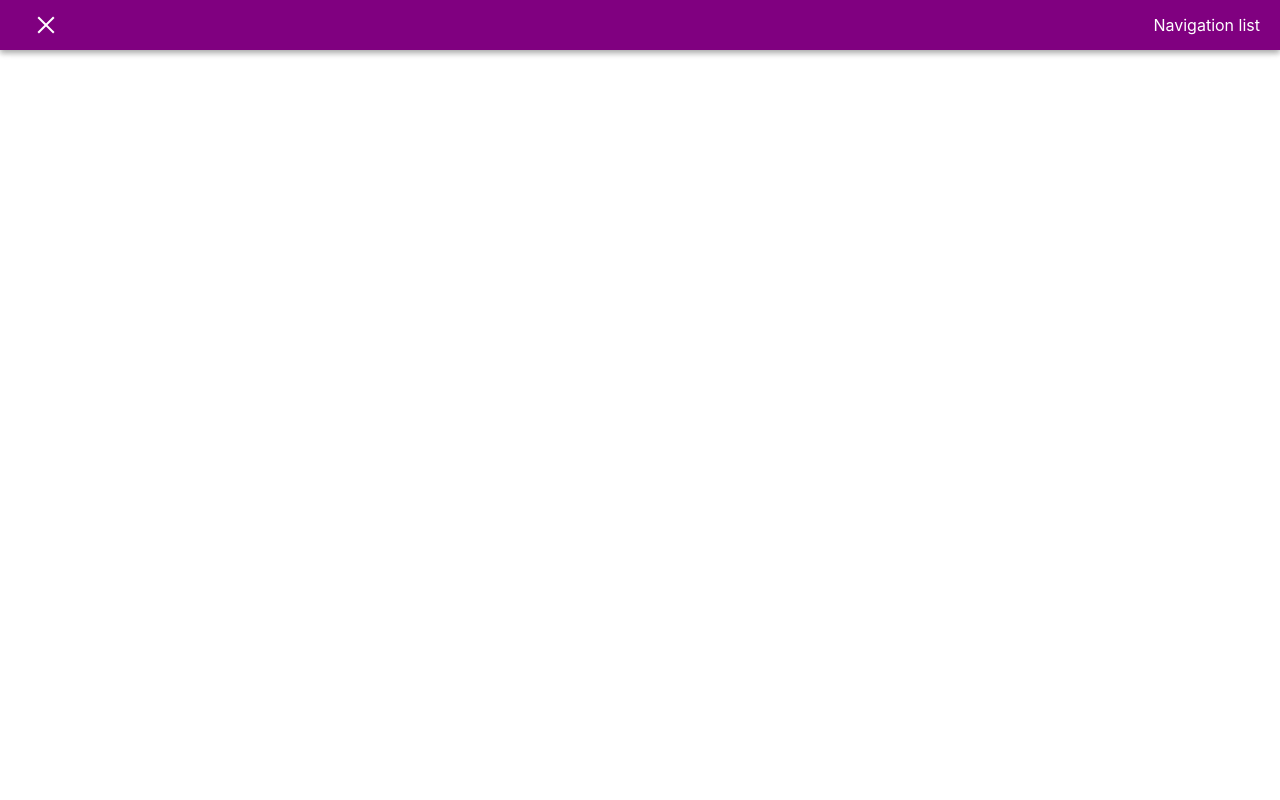
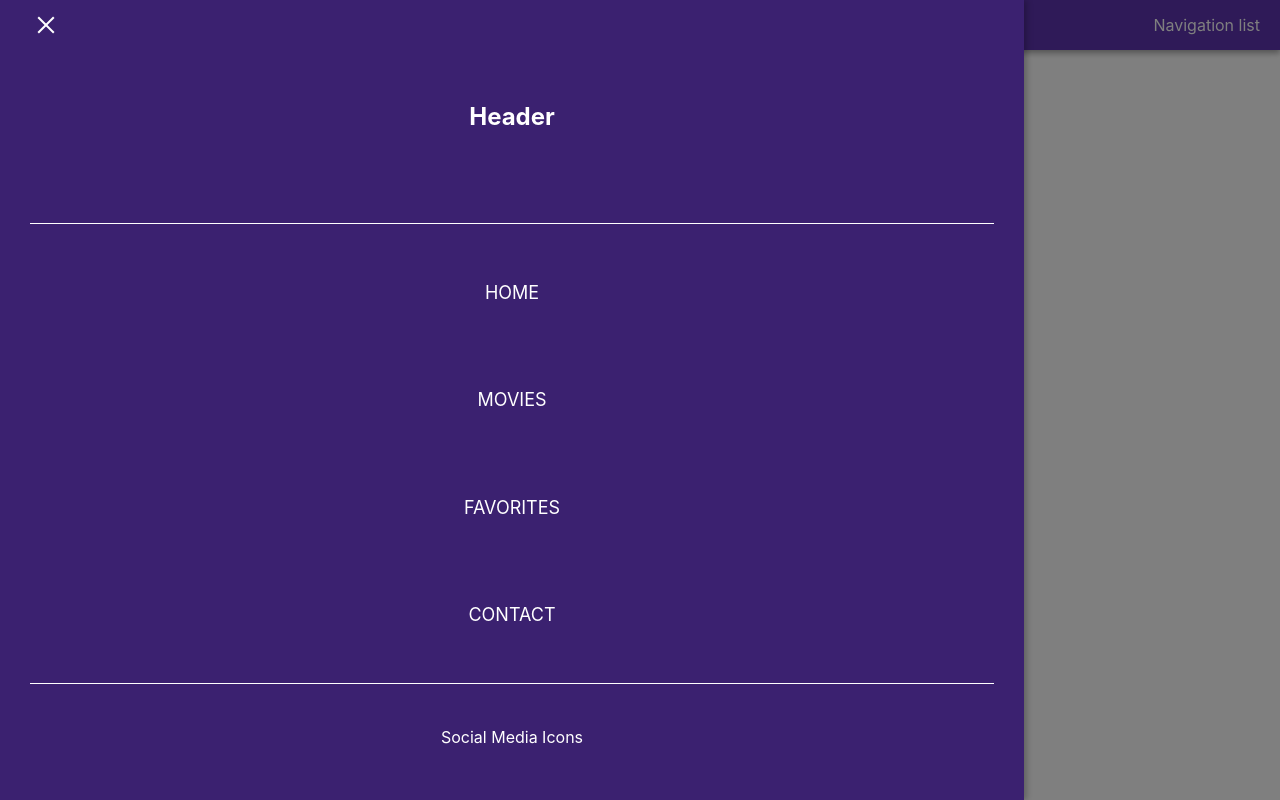
Before and after one commit to Endrjurejwen/movie-app, a React (Create React App) app: page /home in a window 1280 px wide. Both pictures are taken after a click on the button 46 px from the left and 25 px from the top of the page. Built offline with nearby package versions, Linux system fonts and the light colour scheme.

Commit message:
added SideDrawer

```diff
--- a/src/App.css
+++ b/src/App.css
@@ -1,5 +1,7 @@
 *, *::before, *::after {
   box-sizing: border-box;
+  margin: 0;
+  padding: 0;
 }
 
 .App {
--- a/src/components/Navigation/Navigation.js
+++ b/src/components/Navigation/Navigation.js
@@ -3,6 +3,8 @@ import styled from 'styled-components';
 
 import MenuButton from '../../elements/MenuButton';
 import Toggle from '../../utilities/Toggle';
+import SideDrawer from './SideDrawer/SideDrawer';
+import Backdrop from '../../elements/Backdrop';
 
 const navigation = () => (
   <NavContainer>
@@ -10,6 +12,8 @@ const navigation = () => (
       {({ on, toggle }) => (
         <>
           <MenuButton toggleMenu={toggle} open={on} />
+          <SideDrawer open={on} closeMenu={toggle} />
+          {on && <Backdrop close={toggle} />}
         </>
       )}
     </Toggle>
@@ -19,7 +23,7 @@ const navigation = () => (
 
 const NavContainer = styled.div`
   color: #fff;
-  background-color: purple;
+  background-color: #5E35B1;
   width: 100vw;
   height: 50px;
   position: fixed;
--- /dev/null
+++ b/src/components/Navigation/NavigationItems/NavigationItem/NavigationItem.js
@@ -0,0 +1,50 @@
+import React from 'react';
+import styled from 'styled-components';
+import PropTypes from 'prop-types';
+
+const navigationItem = ({ name, path, closeMenu }) => (
+  <NavItem>
+    <Link onClick={closeMenu} href={path}>{name}</Link>
+  </NavItem>
+);
+
+navigationItem.propTypes = {
+  name: PropTypes.string,
+  path: PropTypes.string,
+  closeMenu: PropTypes.func.isRequired,
+};
+
+navigationItem.defaultProps = {
+  name: 'Link',
+  path: '/',
+};
+
+const NavItem = styled.li`
+  background-color: transparent;
+  display: flex;
+  align-items: center;
+  justify-content: center;
+  width: 75%;
+`;
+
+const Link = styled.a`
+  text-transform: uppercase;
+  padding: 20px;
+  font-size: 18px;
+  background-color: transparent;
+  display: block;
+  width: 100%;
+  text-decoration: none;
+  color: #fff;
+  cursor: pointer;
+  height: 100%;
+  transition: color .2s;
+
+  &:hover,
+  &:focus {
+    color: pink;
+  }
+
+`;
+
+export default navigationItem;
--- a/src/components/Navigation/NavigationItems/NavigationItems.js
+++ b/src/components/Navigation/NavigationItems/NavigationItems.js
@@ -1,20 +1,48 @@
 import React from 'react';
 import styled from 'styled-components';
+import PropTypes from 'prop-types';
 
-const navigationItems = () => (
+import NavigationItem from './NavigationItem/NavigationItem';
+
+const NAVIGATION_ITEMS = [
+  { name: 'Home', path: '/' },
+  { name: 'Movies', path: '/' },
+  { name: 'Favorites', path: '/' },
+  { name: 'Contact', path: '/' },
+];
+
+const navigationItems = ({ closeMenu }) => (
   <StyledNav>
-    <ul>
-      <li>item1</li>
-      <li>item2</li>
-      <li>item3</li>
-    </ul>
+    <NavigationList>
+      {NAVIGATION_ITEMS.map(item => (
+        <NavigationItem key={item} name={item.name} closeMenu={closeMenu} />
+      ))}
+    </NavigationList>
   </StyledNav>
 );
 
+navigationItems.propTypes = {
+  closeMenu: PropTypes.func.isRequired,
+};
+
 const StyledNav = styled.nav`
-  background-color: pink;
+  background-color: transparent;
   width: 100%;
   height: 100%;
+  display: flex;
+  align-items: center;
+  justify-content: center;
+`;
+
+const NavigationList = styled.ul`
+  list-style: none;
+  background-color: transparent;
+  width: 100%;
+  height: 100%;
+  display: flex;
+  flex-flow: column;
+  justify-content: space-around;
+  align-items: center;
 `;
 
 export default navigationItems;
--- /dev/null
+++ b/src/components/Navigation/SideDrawer/SideDrawer.js
@@ -0,0 +1,57 @@
+import React from 'react';
+import styled from 'styled-components';
+import PropTypes from 'prop-types';
+
+import NavigationItems from '../NavigationItems/NavigationItems';
+
+const sideDrawer = ({ open, closeMenu }) => (
+  <Container open={open}>
+    <StyledHeader>
+      <h2>Header</h2>
+    </StyledHeader>
+    <NavigationItems closeMenu={closeMenu} />
+    <StyledFooter>
+      <p>Social Media Icons</p>
+    </StyledFooter>
+  </Container>
+);
+
+sideDrawer.propTypes = {
+  open: PropTypes.bool.isRequired,
+  closeMenu: PropTypes.func.isRequired,
+};
+
+const Container = styled.div`
+  display: grid;
+  grid-template-rows: 2fr 4fr 1fr;
+  grid-row-gap: 15px;
+  padding: 10px 30px;
+  position: fixed;
+  top: 0;
+  left: 0;
+  height: 100vh;
+  width: 80vw;
+  z-index: 30;
+  background-color: #3b2170;
+  color: #fff;
+  box-shadow: 3px 0px 6px rgba(0, 0, 0, 0.24);
+
+  transition: all 0.2s cubic-bezier(0.63, 0.21, 0.66, 1);
+  transform: ${({ open }) => (open ? 'translateX(0)' : 'translateX(-100vw)')};
+`;
+
+const StyledHeader = styled.header`
+  display: flex;
+  align-items: center;
+  justify-content: center;
+  border-bottom: 1px solid #fff;
+`;
+
+const StyledFooter = styled.footer`
+  display: flex;
+  align-items: center;
+  justify-content: center;
+  border-top: 1px solid #fff;
+`;
+
+export default sideDrawer;
--- /dev/null
+++ b/src/elements/Backdrop.js
@@ -0,0 +1,20 @@
+import React from 'react';
+import styled from 'styled-components';
+import PropTypes from 'prop-types';
+
+const backdrop = ({ close }) => <Background onClick={close} />;
+
+backdrop.propTypes = {
+  close: PropTypes.func.isRequired,
+};
+
+const Background = styled.div`
+  position: fixed;
+  top: 0;
+  left: 0;
+  width: 100vw;
+  height: 100vh;
+  background-color: rgba(0, 0, 0, 0.5);
+`;
+
+export default backdrop;
```
